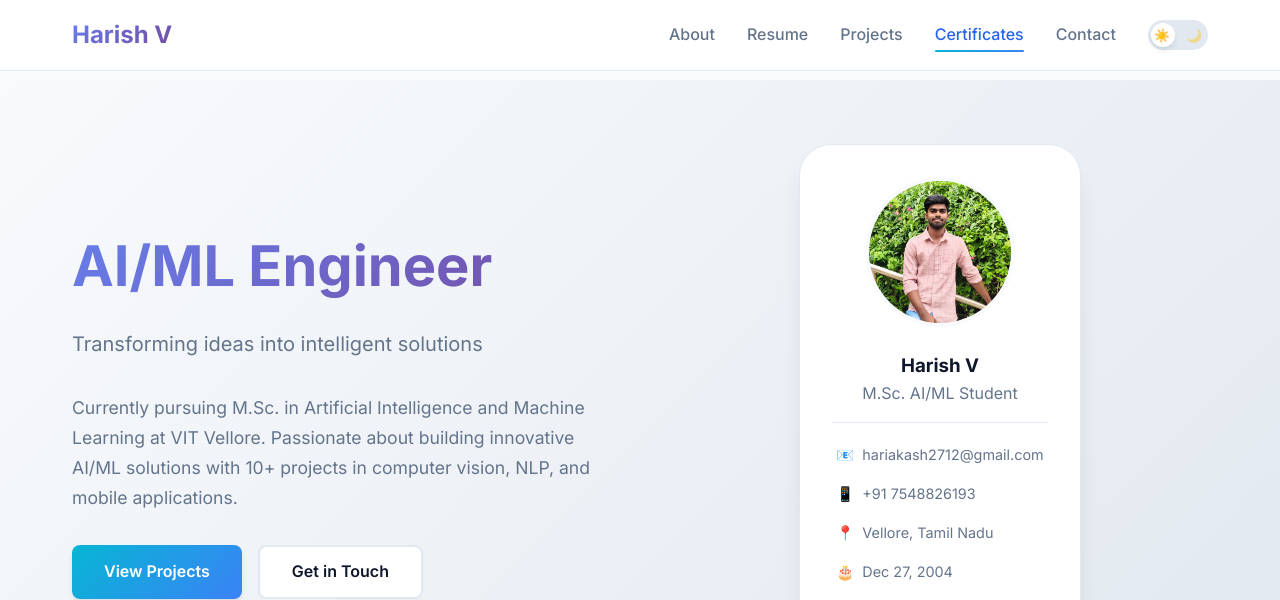
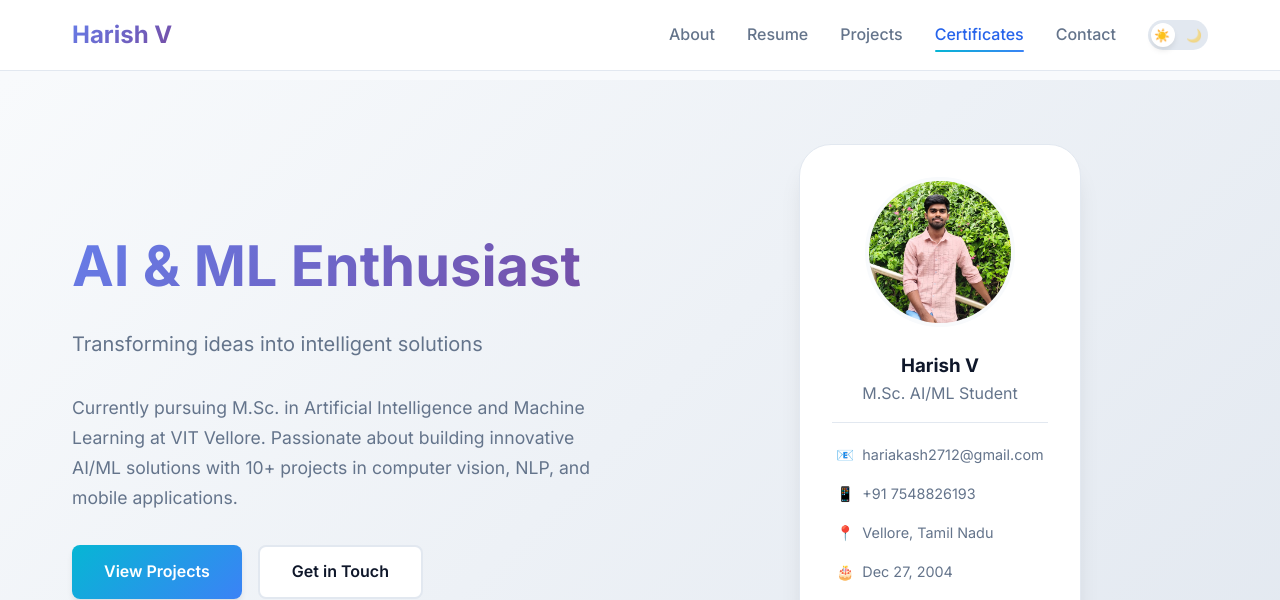
Before and after one commit to harishv27/harish-portfolio, a plain HTML site: page index.html in a window 1280 px wide. Shown: the top 600 px of the page. Drawn offline with Linux system fonts and the light colour scheme.

Commit message:
Update index.html

```diff
--- a/index.html
+++ b/index.html
@@ -956,7 +956,7 @@ body {
     <section class="hero">
         <div class="hero-container">
             <div class="hero-content">
-                <h1>AI/ML Engineer</h1>
+                <h1>AI & ML Enthusiast</h1>
                 <p class="subtitle">Transforming ideas into intelligent solutions</p>
                 <p>Currently pursuing M.Sc. in Artificial Intelligence and Machine Learning at VIT Vellore. Passionate about building innovative AI/ML solutions with 10+ projects in computer vision, NLP, and mobile applications.</p>
                 <div class="cta-buttons">
```
